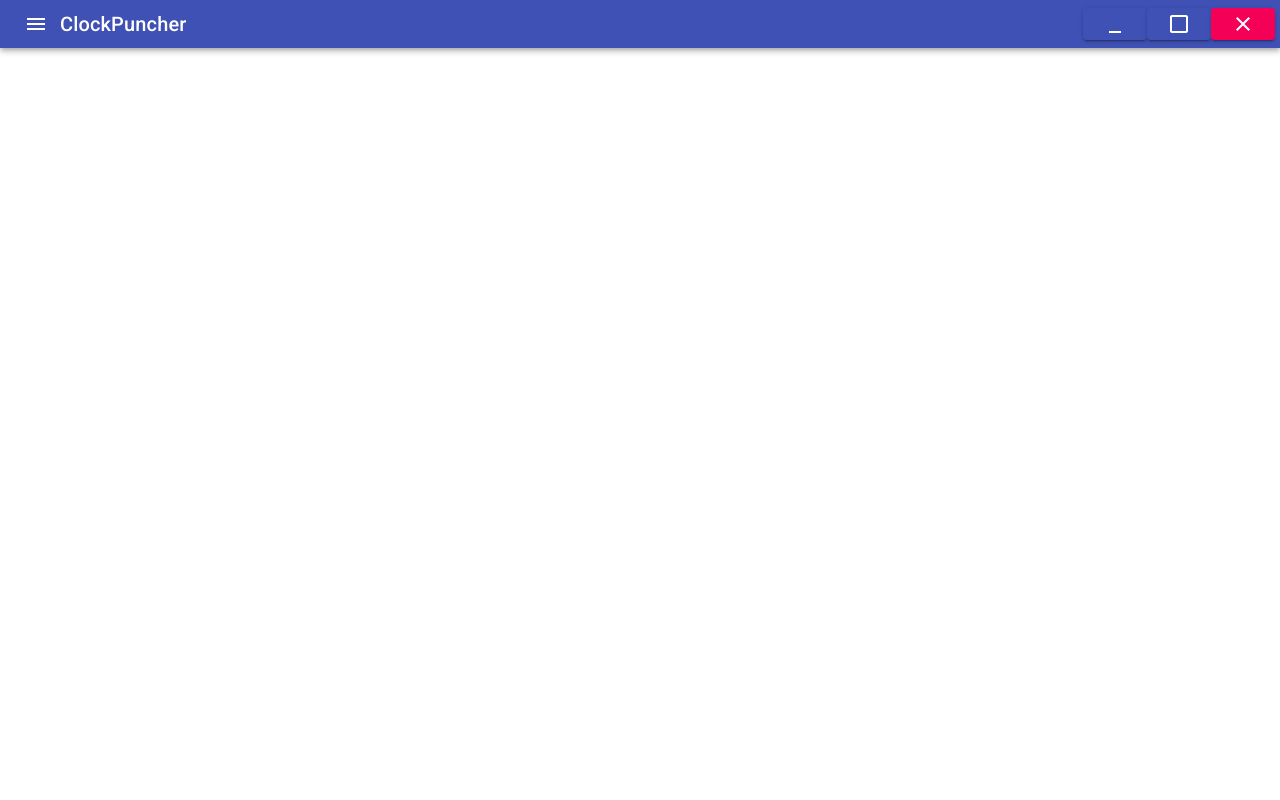
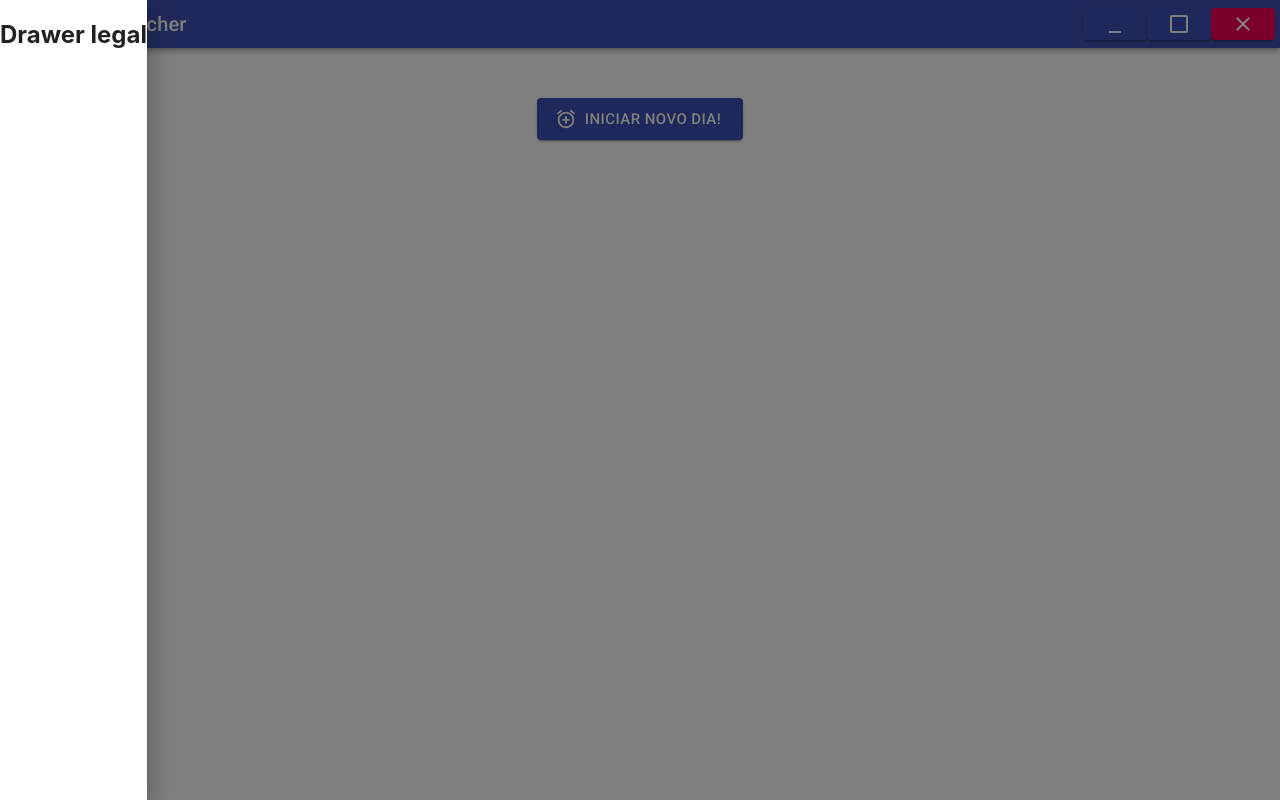
Before and after one commit to GFernandesS/clock-puncher-front, a React (Create React App) app: page / in a window 1280 px wide. Both pictures are taken after a click on the button 36 px from the left and 24 px from the top of the page. Built offline with nearby package versions, Linux system fonts and the light colour scheme.

Commit message:
Iniciando desenvolvimento do componente main

```diff
--- a/src/App.js
+++ /dev/null
@@ -1,8 +0,0 @@
-import './App.css'
-import { AppMenu } from './components/AppMenu'
-
-function App() {
-  return <AppMenu />
-}
-
-export default App
--- /dev/null
+++ b/src/App.jsx
@@ -0,0 +1,14 @@
+import './App.css'
+import { AppMenu } from './components/contextMenu/AppMenu'
+import Container from './components/Container'
+
+function App() {
+  return (
+  <>
+    <AppMenu />
+    <Container/>
+  </>
+  )
+}
+
+export default App
--- a/src/components/AppMenu.js
+++ /dev/null
@@ -1,77 +0,0 @@
-import React, { useState } from 'react'
-import {
-  AppBar,
-  Toolbar,
-  IconButton,
-  Typography,
-  Button,
-  Box
-} from '@material-ui/core'
-import {
-  MenuOutlined,
-  CloseOutlined,
-  CropDinOutlined,
-  MinimizeOutlined
-} from '@material-ui/icons'
-import './AppMenu.css'
-
-const AppMenu = () => {
-  const [isMaximized, setIsMaximized] = useState(false)
-
-  const handleOnClickClose = (_) => {
-    window.main.send('finalize')
-  }
-
-  const handleOnClickMinimize = () => {
-    window.main.send('minimize')
-  }
-
-  const handleOnClickMaximize = () => {
-    isMaximized ? window.main.send('restore') : window.main.send('maximize')
-    setIsMaximized((actualState) => !actualState)
-  }
-
-  return (
-    <AppBar position="relative">
-      <Toolbar variant="dense" className="Toolbar">
-        <IconButton
-          edge="start"
-          color="inherit"
-          aria-label="menu"
-          className="Drag"
-        >
-          <MenuOutlined />
-        </IconButton>
-        <Typography variant="h6">ClockPuncher</Typography>
-        <Box className="Drag MenuButtom">
-          <Button
-            color="primary"
-            variant="contained"
-            size="small"
-            onClick={handleOnClickMinimize}
-          >
-            <MinimizeOutlined />
-          </Button>
-          <Button
-            color="primary"
-            variant="contained"
-            size="small"
-            onClick={handleOnClickMaximize}
-          >
-            <CropDinOutlined />
-          </Button>
-          <Button
-            color="secondary"
-            variant="contained"
-            size="small"
-            onClick={handleOnClickClose}
-          >
-            <CloseOutlined />
-          </Button>
-        </Box>
-      </Toolbar>
-    </AppBar>
-  )
-}
-
-export { AppMenu }
--- /dev/null
+++ b/src/components/Container.css
@@ -0,0 +1,3 @@
+.draggable {
+  -webkit-app-region: no-drag;
+}
--- /dev/null
+++ b/src/components/Container.jsx
@@ -0,0 +1,7 @@
+import React from 'react'
+import { Main } from './Main'
+import './Container.css'
+
+export default () => {
+  return <Main className="draggable" />
+}
--- /dev/null
+++ b/src/components/Main.css
@@ -0,0 +1,3 @@
+.main {
+  margin-top: 50px;
+}
--- /dev/null
+++ b/src/components/Main.jsx
@@ -0,0 +1,29 @@
+import React from 'react'
+import { Button, Grid, Card } from '@material-ui/core'
+import AlarmAddOutlinedIcon from '@material-ui/icons/AlarmAddOutlined'
+import './Main.css'
+
+export const Main = () => {
+  return (
+    <Grid
+      container
+      direction="row"
+      justify="center"
+      alignItems="center"
+      className="main"
+    >
+      <Grid item>
+        <Button
+          variant="contained"
+          style={{ '-webkit-app-region': 'no-drag' }}
+          color="primary"
+          startIcon={<AlarmAddOutlinedIcon />}
+          size="large"
+        >
+          Iniciar novo dia!
+        </Button>
+        <Card></Card>
+      </Grid>
+    </Grid>
+  )
+}
--- /dev/null
+++ b/src/components/contextMenu/AppMenu.jsx
@@ -0,0 +1,92 @@
+import React, { useState } from 'react'
+import {
+  AppBar,
+  Toolbar,
+  IconButton,
+  Typography,
+  Button,
+  Box,
+  Drawer
+} from '@material-ui/core'
+import {
+  MenuOutlined,
+  CloseOutlined,
+  CropDinOutlined,
+  MinimizeOutlined
+} from '@material-ui/icons'
+import './AppMenu.css'
+
+const AppMenu = () => {
+  const [isMaximized, setIsMaximized] = useState(false)
+
+  const [openDrawer, setOpenDrawer] = useState(false)
+
+  const handleOnClickClose = (_) => {
+    window.main.send('finalize')
+  }
+
+  const handleDrawerOnClickClose = () => setOpenDrawer(false)
+
+  const handleOnClickMinimize = () => {
+    window.main.send('minimize')
+  }
+
+  const handleOnClickMaximize = () => {
+    isMaximized ? window.main.send('restore') : window.main.send('maximize')
+    setIsMaximized((actualState) => !actualState)
+  }
+
+  return (
+    <>
+      <AppBar position="relative">
+        <Toolbar variant="dense" className="Toolbar">
+          <IconButton
+            edge="start"
+            color="inherit"
+            aria-label="menu"
+            className="Drag"
+            onClick={() => setOpenDrawer(true)}
+          >
+            <MenuOutlined />
+          </IconButton>
+          <Typography variant="h6">ClockPuncher</Typography>
+          <Box className="Drag MenuButtom">
+            <Button
+              color="primary"
+              variant="contained"
+              size="small"
+              onClick={handleOnClickMinimize}
+            >
+              <MinimizeOutlined />
+            </Button>
+            <Button
+              color="primary"
+              variant="contained"
+              size="small"
+              onClick={handleOnClickMaximize}
+            >
+              <CropDinOutlined />
+            </Button>
+            <Button
+              color="secondary"
+              variant="contained"
+              size="small"
+              onClick={handleOnClickClose}
+            >
+              <CloseOutlined />
+            </Button>
+          </Box>
+        </Toolbar>
+      </AppBar>
+      <Drawer
+        anchor="left"
+        open={openDrawer}
+        onClose={handleDrawerOnClickClose}
+      >
+        <h2>Drawer legal</h2>
+      </Drawer>
+    </>
+  )
+}
+
+export { AppMenu }
```
Also changed, not shown: src/index.js (+5 -5 lines), src/components/contextMenu/AppMenu.css (renamed from src/components/AppMenu.css).
